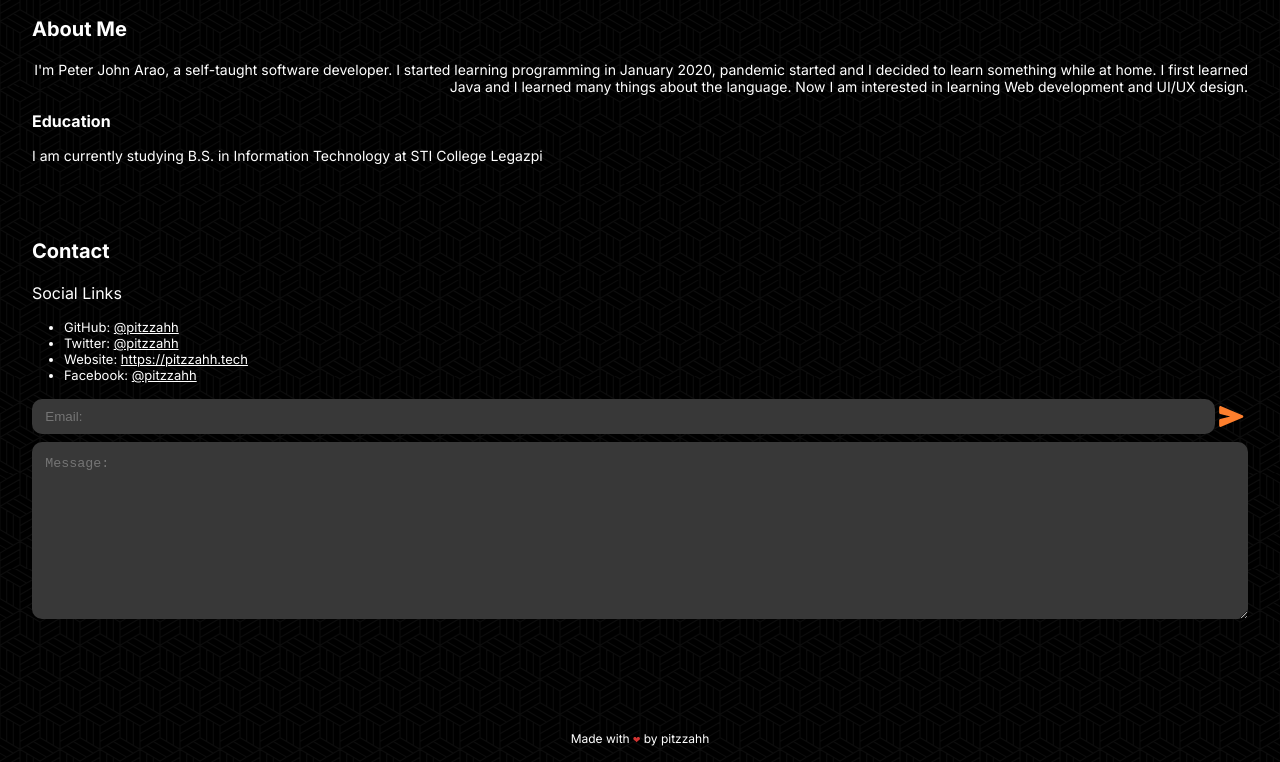
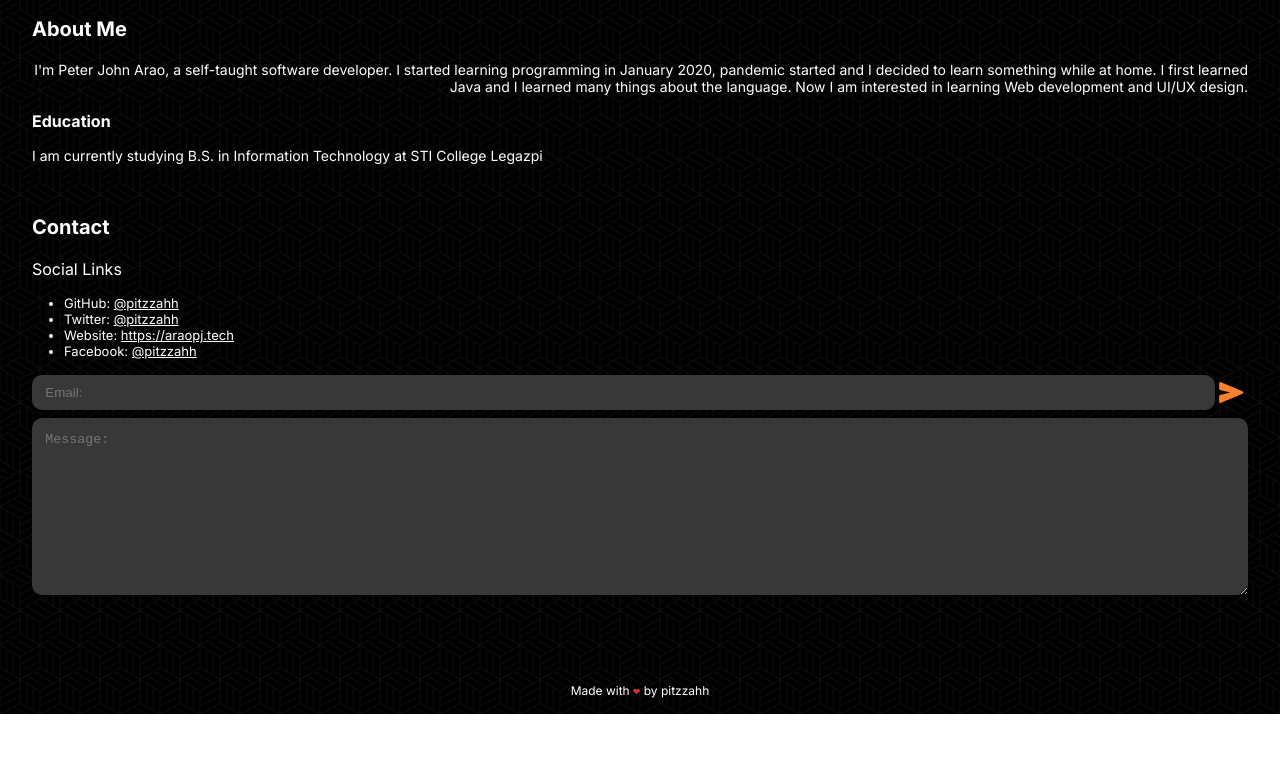
Before and after one commit to pitzzahh/pitzzahh-folio, a plain HTML site: page index.html in a window 1280 px wide. Shown: the part 1214-1976 px from the top of the page. After the commit the page ends 1928 px from the top, so only its background shows below. Drawn offline with Linux system fonts and the light colour scheme.

Commit message:
changed domain social link

```diff
--- a/index.html
+++ b/index.html
@@ -435,7 +435,7 @@
             <li>
               Website:
               <a href="https://pitzzahh.tech" target="_blank"
-                >https://pitzzahh.tech</a
+                >https://araopj.tech</a
               >
             </li>
             <li>
--- a/styles/main.scss
+++ b/styles/main.scss
@@ -175,6 +175,7 @@ img {
       width: var(--project-width-mobile);
       height: var(--project-height-mobile);
       background: var(--project-gradient);
+      // border: 2px solid(var(--project-gradient));
       border-radius: 50em;
       border-radius: 15px;
       margin: 0.2em;
@@ -242,7 +243,7 @@ img {
 }
 
 #contact {
-  padding: var(--padding-mobile);
+  padding: .5em var(--padding-mobile);
   .title {
     padding: var(--padding-mobile) 0 1em 0;
     font-size: 20px;
```
Also changed, not shown: styles/main.css, 1 other file.
